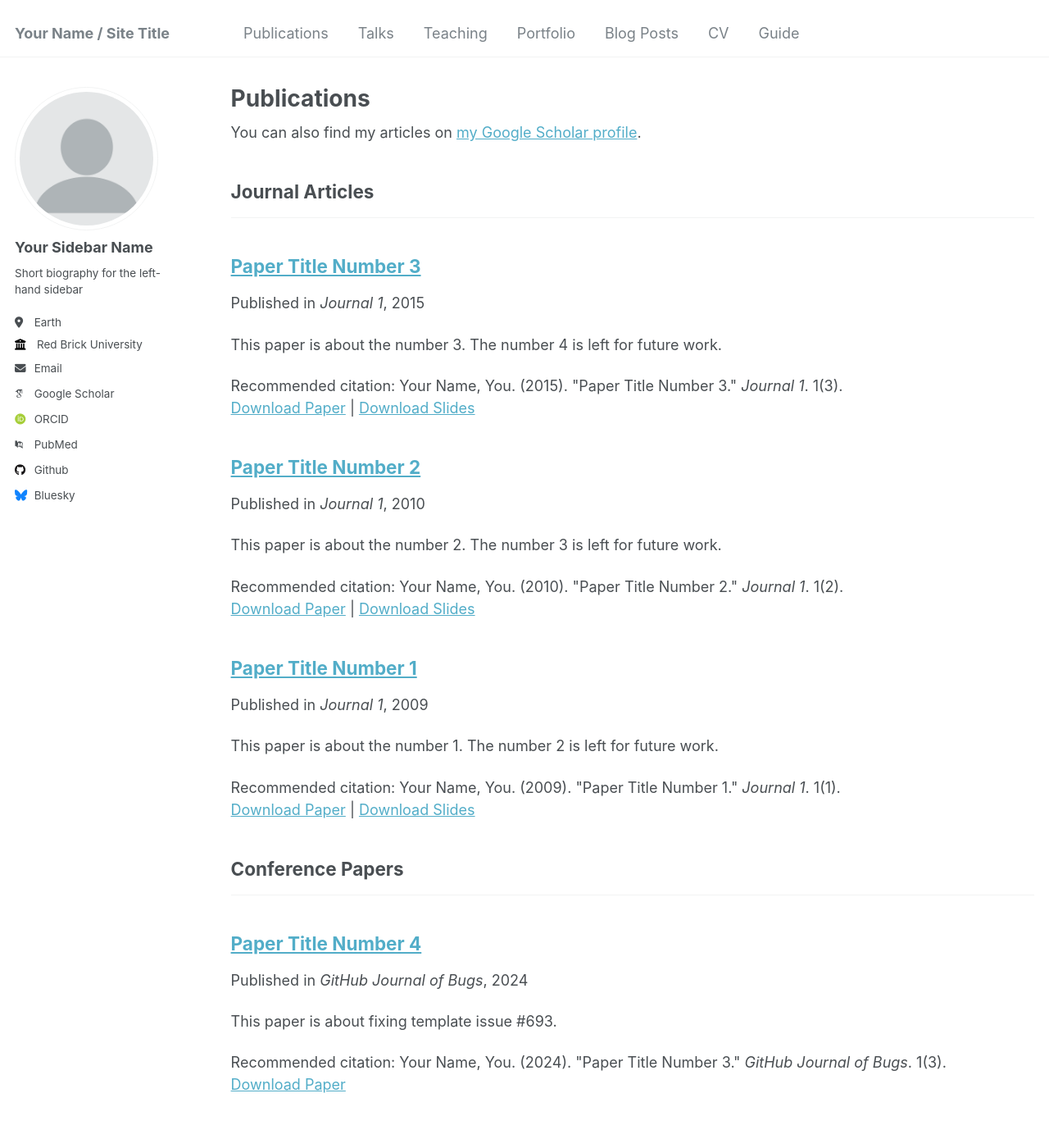
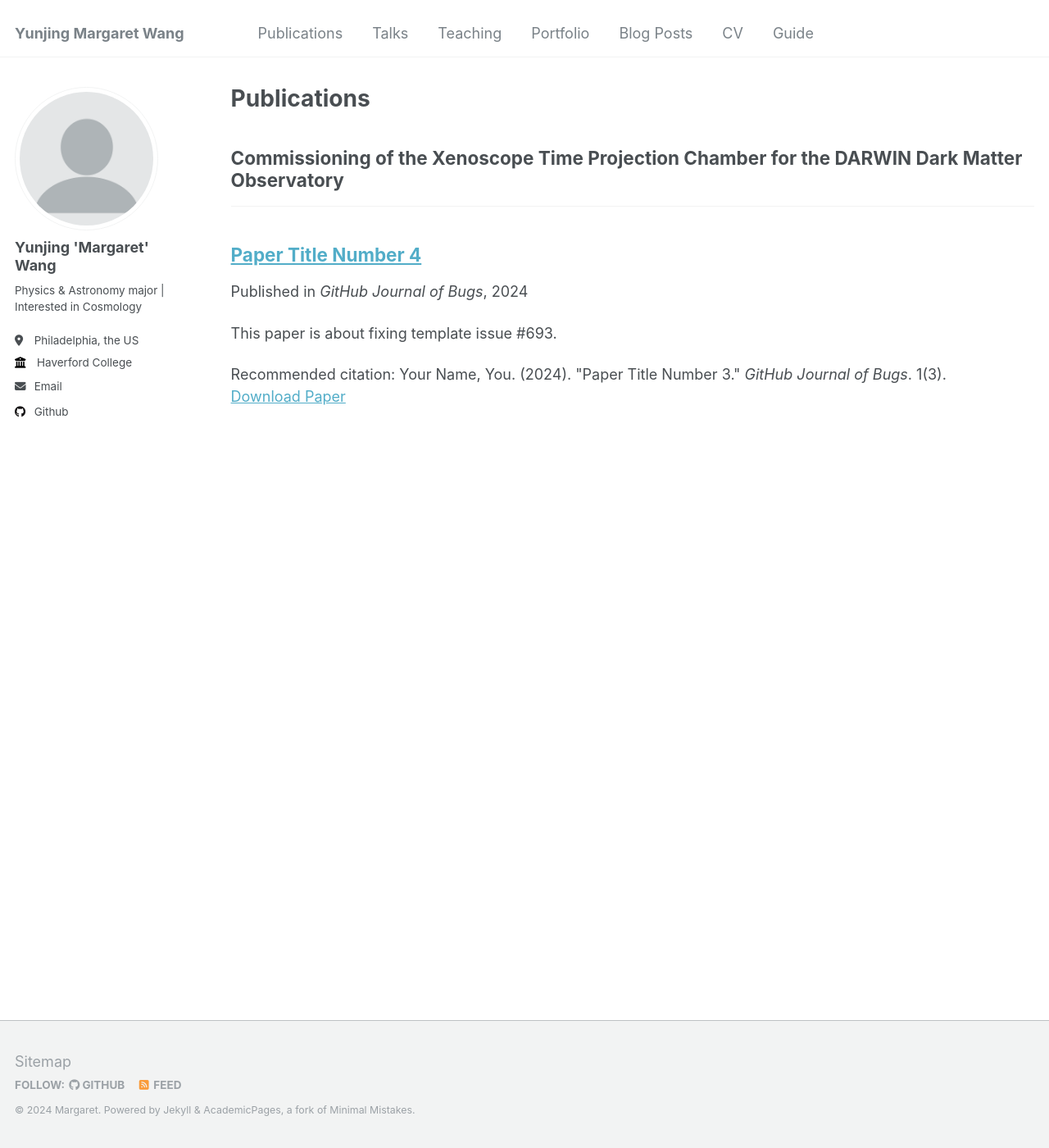
Before and after one commit to Margaret42/Yunjing-Wang, a Jekyll site: the page built from _pages/publications.html, in a window 1280 px wide and 1400 px high. Shown: the whole window at 82% size. Built offline with Jekyll 4.4.1, drawn with Linux system fonts in a browser that asks for light colours; some web fonts are replaced; some of the changed text lies outside the part shown.

Commit message:
Update _config.yml

```diff
--- a/_config.yml
+++ b/_config.yml
@@ -8,12 +8,12 @@
 
 # Basic Site Settings
 locale                   : "en-US"
-title                    : "Your Name / Site Title"
+title                    : "Yunjing Margaret Wang"
 title_separator          : "-"
-name                     : &name "Your Name"
-description              : &description "personal description"
-url                      : https://academicpages.github.io # the base hostname & protocol for your site e.g. "https://mmistakes.github.io"
-baseurl                  : "" # the subpath of your site, e.g. "/blog"
+name                     : &name "Margaret"
+description              : &description "Haverford College | Physics & Astronomy major | Interested in Cosmology"
+url                      : https://margaret42.github.io # the base hostname & protocol for your site e.g. "https://mmistakes.github.io"
+baseurl                  : "/Yunjing-Wang" # the subpath of your site, e.g. "/blog"
 repository               : "academicpages/academicpages.github.io"
 
 # Site Author - The following control what appear as part of the author content on the side bar.
@@ -22,65 +22,66 @@ repository               : "academicpages/academicpages.github.io"
 author:
   # Biographic information
   avatar           : "profile.png"
-  name             : "Your Sidebar Name"
-  pronouns         : # example: "she/her"
-  bio              : "Short biography for the left-hand sidebar"
-  location         : "Earth"
-  employer         : "Red Brick University"
+  name             : "Yunjing 'Margaret' Wang"
+  pronouns         : # example: "They/Them"
+  bio              : "Physics & Astronomy major | Interested in Cosmology"
+  location         : "Philadelphia, the US"
+  employer         : "Haverford College"
   uri              : # URL
-  email            : "none@example.org"
+  email            : "ywang9@haverford.edu"
 
   # Academic websites
-  arxiv            : # URL - Update with the correct link to your profile
-  googlescholar    : "https://scholar.google.com/citations?user=PS_CX0AAAAAJ"
-  impactstory      : # URL
-  orcid            : "http://orcid.org/yourorcidurl"
-  semantic         : # URL
-  pubmed           : "https://www.ncbi.nlm.nih.gov/pubmed/?term=john+snow"
-  researchgate     : # URL
+  # arxiv            : # URL - Update with the correct link to your profile
+  # googlescholar    : "https://scholar.google.com/citations?user=PS_CX0AAAAAJ"
+  # impactstory      : # URL
+  # orcid            : "http://orcid.org/yourorcidurl"
+  # semantic         : # URL
+  # pubmed           : "https://www.ncbi.nlm.nih.gov/pubmed/?term=john+snow"
+  # researchgate     : # URL
 
   # Repositories and software development
-  bitbucket        : # Username - Update with your username on the site
-  codepen          : # Username
-  dribbble         : # Username
-  github           : "academicpages"
-  kaggle           : # Username
-  stackoverflow    : # User number or user number and name (i.e., use "1" or "1/jeff-atwood")
+  # bitbucket        : # Username - Update with your username on the site
+  # codepen          : # Username
+  # dribbble         : # Username
+  github           : "https://github.com/Margaret42"
+  # kaggle           : # Username
+  # stackoverflow    : # User number or user number and name (i.e., use "1" or "1/jeff-atwood")
 
   # Social media
-  bluesky          : "bsky.app" # Replace this with you Bluesky username
-  facebook         : # Username
-  flickr           : # Username
-  foursquare       : # Username
-  goodreads        : # Username
-  google_plus      : # Username
-  keybase          : # Username
-  instagram        : # Username
-  lastfm           : # Username
-  linkedin         : # Username
-  mastodon         : # URL
-  medium           : # URL
-  pinterest        : # Username
-  soundcloud       : # Username
-  steam            : # Username
-  telegram         : # URL
-  tumblr           : # Username
-  twitter          : # Username for X / Twitter
-  vine             : # Username
-  weibo            : # Username
-  wikipedia        : # Username
-  xing             : # Username
-  youtube          : # Username
-  zhihu            : # URL
+  # bluesky          : "bsky.app" # Replace this with you Bluesky username
+  # facebook         : # Username
+  # flickr           : # Username
+  # foursquare       : # Username
+  # goodreads        : # Username
+  # google_plus      : # Username
+  # keybase          : # Username
+  # instagram        : # Username
+  # lastfm           : # Username
+  # linkedin         : # Username
+  # mastodon         : # URL
+  # medium           : # URL
+  # pinterest        : # Username
+  # soundcloud       : # Username
+  steam            : # 2329667634
+  # telegram         : # URL
+  # tumblr           : # Username
+  # twitter          : # Username for X / Twitter
+  # vine             : # Username
+  # weibo            : # Username
+  # wikipedia        : # Username
+  # xing             : # Username
+  # youtube          : # Username
+  # zhihu            : # URL
 
 # Publication Category - The following the list of publication categories and their headings
 publication_category:
-  books:
-    title: 'Books'
-  manuscripts:
-    title: 'Journal Articles'
+  # books:
+  #   title: 'Books'
+  # manuscripts:
+  #   title: 'Journal Articles'
   conferences:
-    title: 'Conference Papers'
+    title: 'The Impact of Baryonic Mass Fraction on the Presence of Spiral Structure in Disc Galaxies'
+    title: 'Commissioning of the Xenoscope Time Projection Chamber for the DARWIN Dark Matter Observatory'
 
 # Site Settings
 teaser                   :  # filename of teaser fallback teaser image placed in /images/, .e.g. "500x300.png"
```
